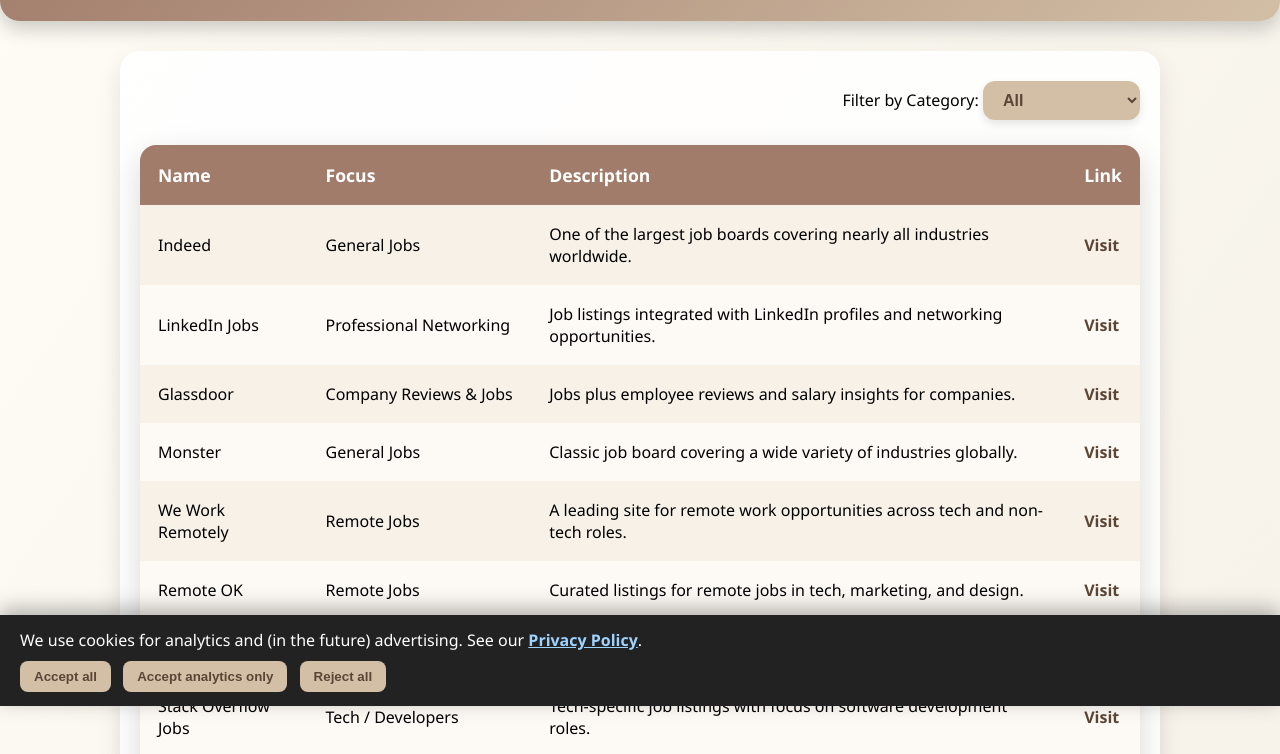
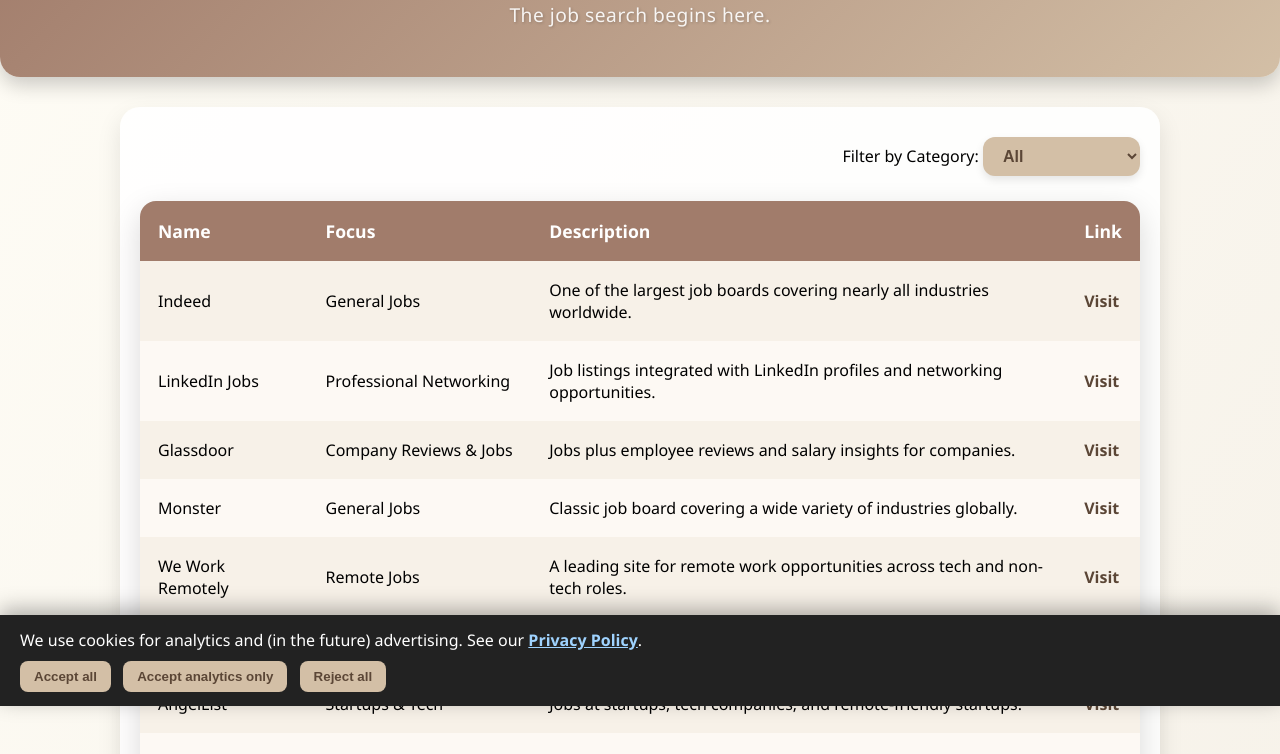
Before and after one commit to ddn57/job-board-directory, a plain HTML site: page index.html in a window 1280 px wide. Shown: the part 94-848 px from the top of the page. Drawn offline with Linux system fonts and the light colour scheme.

Commit message:
added tagline

```diff
--- a/index.html
+++ b/index.html
@@ -9,6 +9,7 @@
   <body>
     <header>
       <h1>Job Board Directory</h1>
+      <p class="tagline">The job search begins here.</p>
     </header>
 
     <main>
--- a/style.css
+++ b/style.css
@@ -391,3 +391,21 @@
     font-size: 1.25rem;
   }
 }
+/* Header tagline */
+.tagline {
+  margin-top: 10px;
+  font-size: 1.2rem;
+  font-weight: 500;
+  color: rgba(255, 255, 255, 0.9);
+  letter-spacing: 0.5px;
+  text-shadow: 1px 1px 3px rgba(0, 0, 0, 0.2);
+}
+.tagline {
+  margin-top: 10px;
+  font-size: 1.2rem;
+  font-weight: 500;
+  color: rgba(255, 255, 255, 0.9);
+  letter-spacing: 0.5px;
+  text-shadow: 1px 1px 3px rgba(0, 0, 0, 0.2);
+  animation: fadeInDown 1.2s ease-out;
+}
```
